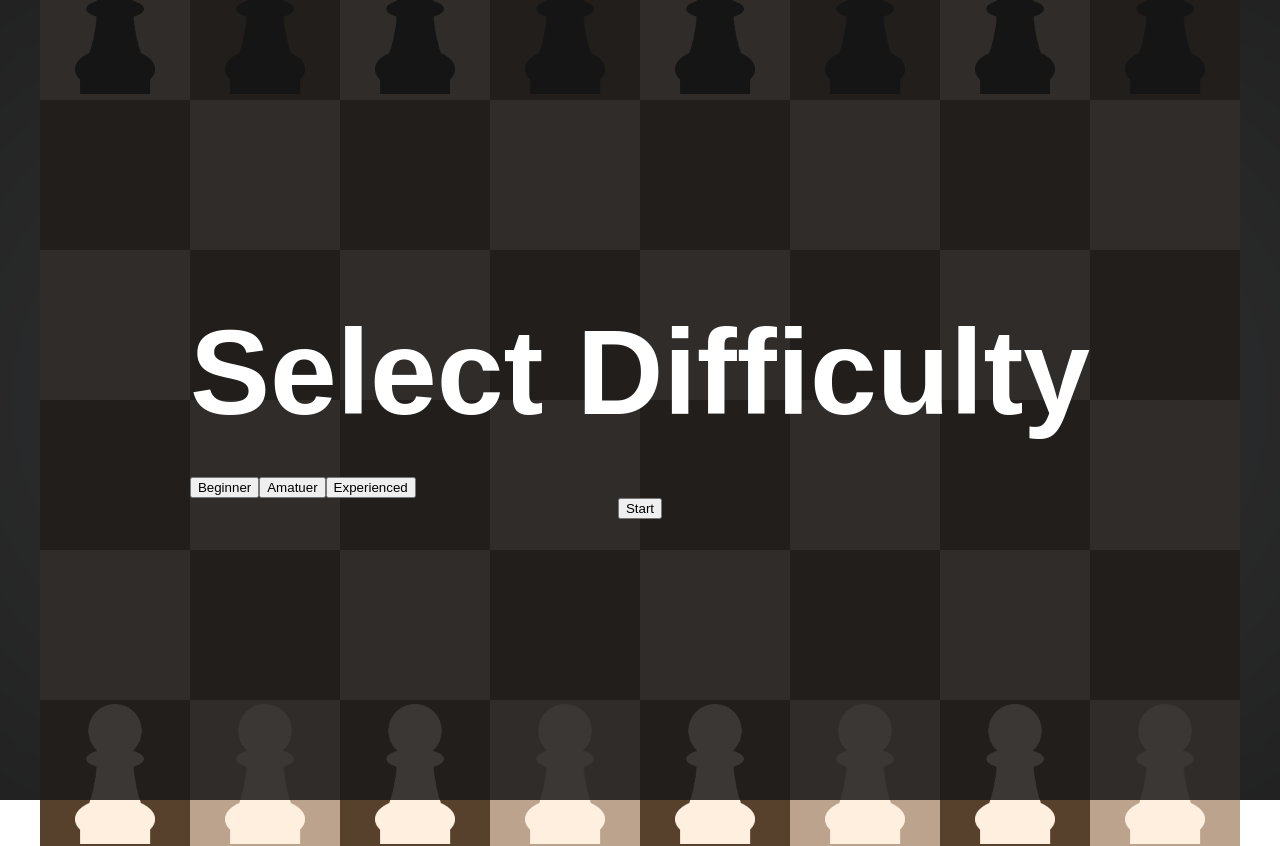
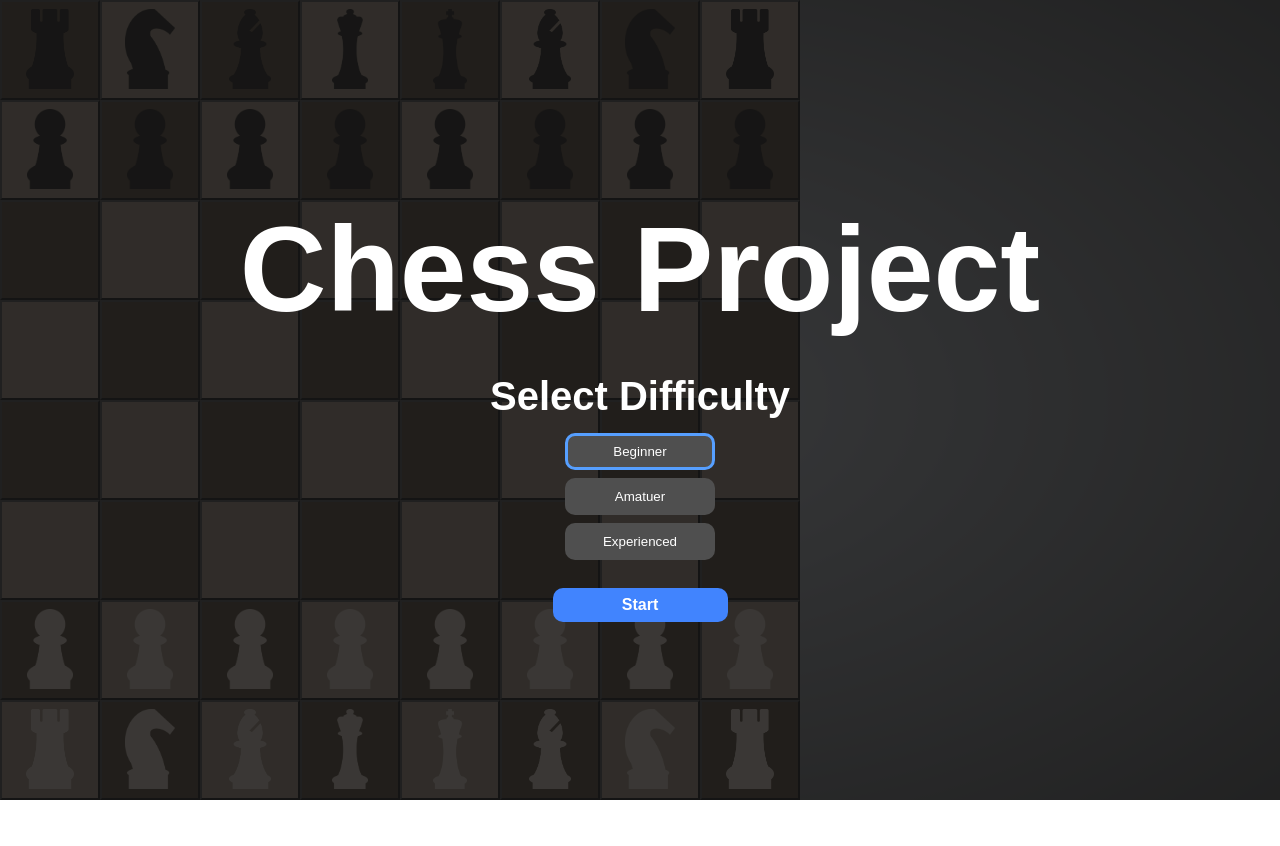
Before and after one commit to camgraham22/React-Chess, a React (Vite) app: page / in a window 1280 px wide. Shown: the top 846 px of the page. After the commit the page ends 800 px from the top, so only its background shows below. Built offline with nearby package versions, Linux system fonts and the light colour scheme.

Commit message:
Added start screen and displaying of what piece AI moved

```diff
--- a/src/App.css
+++ b/src/App.css
@@ -55,12 +55,31 @@ html, body {
 }
 
 .invalid-move {
-  background-color: rgba(0, 0, 0, 0);
+  background-color: transparent;
 }
 
 .chess-image {
+  position: relative;
+  z-index: 2;
   height:140px;
   width: auto;
+}
+
+@media (max-width: 1920px) {
+
+   .chess-board-container {
+    width: 800px;
+    height: 800px;
+  }
+  .grid-container {
+    width: 800px;
+    height: 800px;
+  }
+
+  .chess-image {
+    height: 80px;
+    width: auto;
+  }
 }
 
 .pop-up{
@@ -90,7 +109,7 @@ html, body {
   align-content: center;
   flex-direction: column;
   position: absolute;
-  z-index: 1;
+  z-index: 3;
   height: 100vh;
   width: 100vw;
   top: 0;
@@ -152,7 +171,7 @@ html, body {
   align-content: center;
   flex-direction: column;
   position: absolute;
-  z-index: 1;
+  z-index: 3;
   height: 100vh;
   width: 100vw;
   top: 0;
@@ -173,7 +192,7 @@ html, body {
   align-content: center;
   flex-direction: column;
   position: absolute;
-  z-index: 1;
+  z-index: 100;
   height: 100vh;
   width: 100vw;
   top: 0;
@@ -188,3 +207,54 @@ html, body {
   line-height: 20px;
   color: white;
 }
+
+.start-button {
+  margin-top: 20px;
+  padding: 8px;
+  border-radius: 10px;
+  border: none;
+  background-color: rgb(65, 132, 254);
+  color: white;
+  font-size: 16px;
+  font-weight: bold;
+  width: 175px;
+}
+
+.start-button:hover {
+  background-color: rgb(91, 148, 255);
+}
+
+.select-difficulty {
+  display: flex;
+  flex-direction: column;
+  font-size: 20px;
+  align-items: center;
+}
+
+.difficulty-btn {
+  border: 3px solid transparent;
+  margin-bottom: 8px;
+  padding: 8px;
+  border-radius: 10px;
+  background-color: rgb(79, 79, 79);
+  color: white;
+  width: 150px;
+}
+
+.difficulty-btn:hover {
+  background-color: rgb(115, 115, 115);
+}
+
+.difficulty-btn.selected {
+  border: 3px solid rgb(86, 159, 255);
+}
+
+.move-made {
+  z-index: 1;
+  pointer-events: none;
+  background-color: rgba(3, 96, 183, 0.418);
+}
+
+.no-move-made {
+  background-color: transparent;
+}
--- a/src/App.jsx
+++ b/src/App.jsx
@@ -26,7 +26,7 @@ function App() {
 
   return (
     <div className="app-container">
-          {showStartScreen && <StartScreen setMaxDepth={setMaxDepth} setShowStartScreen={setShowStartScreen} />}
+          {showStartScreen && <StartScreen maxDepth={maxDepth} setMaxDepth={setMaxDepth} setShowStartScreen={setShowStartScreen} />}
           <ChessBoard boardState={boardState} updateBoardState={updateBoardState} resetBoard={resetBoard} maxDepth={maxDepth} />
     </div>
   )
--- a/src/components/board.jsx
+++ b/src/components/board.jsx
@@ -1,8 +1,10 @@
 import { useState, useEffect } from 'react';
 import '../App.css';
 import MoveValidator from './moveValidator';
+import PreviousMove from './previousMove';
 import { getValidMoves } from './moveValidator';
 import getAIMove from './recursionAIMove';
+import { getBishopMoves, isEnemyPiece } from './pieceMoves';
 import getBoardScore from './boardScore';
 
 export default function ChessBoard({boardState, updateBoardState, resetBoard, maxDepth}) {
@@ -20,12 +22,15 @@ export default function ChessBoard({boardState, updateBoardState, resetBoard, ma
     const [ currentRow, setCurrentRow ] = useState(-1);
     const [ currentColumn, setCurrentColumn ] = useState(-1);
     const [ validateMove , setValidateMove ] = useState(false);
+    const [ showPreviousMove, setShowPreviousMove ] = useState(false);
+    const [ previousMove, setPreviousMove ] = useState([[0,0], [0,0]]);
     const [ cannotMovePiece, setCannotMovePiece ] = useState(false);
     const [ whiteCheckmate, setWhiteCheckmate ] = useState(false);
     const [ blackCheckmate, setBlackCheckmate ] = useState(false);
     const [ whiteKingPos, setWhiteKingPos ] = useState([7,4]);
     const [ blackKingPos, setBlackKingPos ] = useState([0,4]);
     const [ turn, setTurn ] = useState(HUMAN);
+    const [ takenWhitePieces, setTakenWhitePieces ] = useState([]);
 
     const RESTING = 0;
     const MAKING_MOVE = 1;
@@ -46,19 +51,42 @@ export default function ChessBoard({boardState, updateBoardState, resetBoard, ma
         async function AiMove() {
             await new Promise(resolve => setTimeout(resolve, 50));
 
+            const oldState = boardState.map((row) => [...row])
+
             const moveMap = new Map();
             let bestMove;
+            let moveMade;
+            let oldPiece;
             for (let depth = 1; depth <= maxDepth; depth++) {
-                ({move: bestMove} = getAIMove(boardState, depth, AI, -Infinity, Infinity, bestMove, moveMap));
+                ({move: bestMove} = getAIMove(boardState, depth, AI, -Infinity, Infinity, bestMove, moveMap, setWhiteCheckmate, setBlackCheckmate));
                 for (let row = 0; row < rows; row++) {
                     for (let column = 0; column < columns; column++) {
+                        if (oldState[row][column] !== bestMove[row][column] && depth === maxDepth) {
+                            if (moveMade === undefined) {
+                                moveMade = [row, column];
+                                continue;
+                            }
+                            else if (oldPiece === undefined) {
+                                oldPiece = [row, column];
+                            }
+
+                        }
                         const pieceValue = boardState[row][column];
                         if (pieceValue === WHITE_KING) { setWhiteKingPos([row, column]); }
                         if (pieceValue === BLACK_KING) { setBlackKingPos([row, column]); }
                     }
                 }
             }
+            const bestMoveScore = getBoardScore(bestMove);
+            if (bestMoveScore > 100000) {
+                setWhiteCheckmate(true);
+            }
+            if (bestMoveScore < -100000) {
+                setBlackCheckmate(true);
+            }
             updateBoardState(bestMove);
+            setShowPreviousMove(true);
+            setPreviousMove([moveMade, oldPiece]);
             setTurn(HUMAN);
             setAiState(RESTING);
         }
@@ -101,7 +129,7 @@ export default function ChessBoard({boardState, updateBoardState, resetBoard, ma
                     key={`${row}:${column}`}
                     className={lastCellBlack ? "white" : "black"}
                     disabled={turn===AI}
-                    onClick={() => {setValidateMove(true), setCurrentRow(row), setCurrentColumn(column)}}>
+                    onClick={() => handleTurn(row, column)}>
                     {!(pieceImage === undefined) && <img src={pieceImage} className="chess-image"></img>}
                 </button>);
             lastCellBlack = !lastCellBlack;
@@ -122,6 +150,15 @@ export default function ChessBoard({boardState, updateBoardState, resetBoard, ma
         setBlackCheckmate(newCheckmate);
     }, [JSON.stringify(tempBlackMoves)]);
 
+    function handleTurn(row, column) {
+        if (turn === HUMAN && isEnemyPiece(boardState[row][column], WHITE)) {
+            return;
+        }
+        setValidateMove(true);
+        setShowPreviousMove(false);
+        setCurrentRow(row);
+        setCurrentColumn(column)
+    }
     function isWhite(pieceValue) {
         return pieceValue > 0;
     }
@@ -133,15 +170,20 @@ export default function ChessBoard({boardState, updateBoardState, resetBoard, ma
     const checkmateText = `\n${checkmateWinner} wins!`
     return (
         <div>
-            {(AiState !== RESTING ) && <div className="loading">AI Thinking...!</div>}
+
+            {(AiState !== RESTING ) && <div className="loading">AI Thinking...</div>}
             {(whiteCheckmate || blackCheckmate) && <div className="game-over"><div>Game over!<p>{checkmateText}</p><button className="play-again-btn" onClick={() => resetBoard()}>Play Again</button></div></div>}
             {cannotMovePiece && <div className="pop-up">This piece can't be moved.<br /> It's blocked or king would be in check!</div>}
-            <div className="chess-board-container">
+
+            <div>{takenWhitePieces}</div>
+            <div className="ches}s-board-container">
                     {validateMove &&
                      <MoveValidator
                         pieceValue={boardState[currentRow][currentColumn]}
-                        currentRow={currentRow} currentColumn={currentColumn}
-                        boardState={boardState} updateBoardState={updateBoardState}
+                        currentRow={currentRow}
+                        currentColumn={currentColumn}
+                        boardState={boardState}
+                        updateBoardState={updateBoardState}
                         setCannotMovePiece={setCannotMovePiece}
                         setValidateMove={setValidateMove}
                         setWhiteKingPos={setWhiteKingPos}
@@ -149,7 +191,10 @@ export default function ChessBoard({boardState, updateBoardState, resetBoard, ma
                         whiteKingPos={whiteKingPos}
                         blackKingPos={blackKingPos}
                         setTurn={setTurn}
-                        turn={turn} />}
+                        turn={turn}
+                        />}
+
+                    {showPreviousMove && <PreviousMove previousMove={previousMove} />}
                 <div className="grid-container">{cells}</div>
             </div>
         </div>
--- a/src/components/boardScore.jsx
+++ b/src/components/boardScore.jsx
@@ -1,4 +1,8 @@
+import isInCheck from "./checkChecker";
 import { getValidMoves } from "./moveValidator";
+
+const WHITE = 1;
+const BLACK = -1;
 
 export default function getBoardScore(boardState) {
 
@@ -84,6 +88,7 @@ export default function getBoardScore(boardState) {
         knight: 300,
         rook: 500,
         queen: 900,
+        check: 10000,
         checkmate: 100000,
     }
 
@@ -139,6 +144,14 @@ export default function getBoardScore(boardState) {
         }
     }
 
+    if (isInCheck(boardState, whiteKingPos, WHITE)) {
+        blackTotal += rewardMaterialTable.check;
+    }
+
+    if (isInCheck(boardState, blackKingPos, BLACK)) {
+        whiteTotal += rewardMaterialTable.check;
+    }
+
     const tempValidWhiteMoves = tempWhiteMoves.flat();
     const whiteCheckmate = tempValidWhiteMoves.every(cell => cell === 0);
     if (whiteCheckmate) { whiteTotal += rewardMaterialTable.checkmate; }
--- a/src/components/pieceMoves.jsx
+++ b/src/components/pieceMoves.jsx
@@ -23,7 +23,7 @@ export function getPawnMoves(tempMoves, currentRow, currentColumn, boardState, c
         }
     }
 
-    if (currentRow === 1 && currentPieceColor === BLACK ) {
+    if (currentRow === 1 && currentPieceColor === BLACK) {
         if (boardState[currentRow + 2][currentColumn] === EMPTY && boardState[currentRow + 1][currentColumn] === EMPTY) {
             let tempState = boardState.map((row) => [...row]);
             tempState[currentRow + 2][currentColumn] = PAWN_MOVE;
@@ -215,7 +215,6 @@ function diagonalMoves(startingRow, startingColumn, stepVertical, stepHorizontal
 
 function adjacentMoves(currentRow, currentColumn, stepVertical, stepHorizontal, tempMoves, boardState, currentPieceColor, whiteKingPos, blackKingPos) {
     const KING_MOVE = 6 * currentPieceColor;
-    const kingPos = currentPieceColor === WHITE ? whiteKingPos : blackKingPos;
     const kingColor = currentPieceColor;
     const tempRow = currentRow + stepVertical;
     const tempColumn = currentColumn + stepHorizontal;
--- /dev/null
+++ b/src/components/previousMove.jsx
@@ -0,0 +1,27 @@
+export default function PreviousMove({previousMove}) {
+    const moveMadeRow = previousMove[0][0];
+    const moveMadeColumn = previousMove[0][1];
+    const oldPieceRow = previousMove[1][0];
+    const oldPieceColumn = previousMove[1][1];
+
+    const rows = 8;
+    const columns = 8;
+    let cells = [];
+
+    for (let row = 0; row < rows; row++) {
+        for (let column = 0; column < columns; column++) {
+            if (( row === moveMadeRow && column === moveMadeColumn ) ||
+            ( row === oldPieceRow && column === oldPieceColumn )) {
+                cells.push(<div key={`${row}:${column}`} className="move-made" />)
+            }
+            else {
+                cells.push(<div key={`${row}:${column}`} className="no-move-made" />)
+            }
+        }
+    }
+    return (
+        <>
+            <div className="grid-container">{cells}</div>
+        </>
+    )
+}
--- a/src/components/recursionAIMove.jsx
+++ b/src/components/recursionAIMove.jsx
@@ -119,13 +119,17 @@ function getPawnMoves(currentRow, currentColumn, boardState, currentPieceColor)
         let tempState = boardState.map((row) => [...row]);
         tempState[currentRow - PAWN_MOVE][currentColumn - PAWN_MOVE] = PAWN_MOVE;
         tempState[currentRow][currentColumn] = EMPTY;
-        totalPawnMoves.push([tempState, NO_CAPTURE]);
+        // totalPawnMoves.push([tempState, NO_CAPTURE]);
+        totalPawnMoves.push(tempState);
+
     }
     if (inBounds(currentRow - PAWN_MOVE, currentColumn + PAWN_MOVE) && isEnemyPiece(boardState[currentRow - PAWN_MOVE][currentColumn + PAWN_MOVE], currentPieceColor)) {
         let tempState = boardState.map((row) => [...row]);
         tempState[currentRow - PAWN_MOVE][currentColumn + PAWN_MOVE] = PAWN_MOVE;
         tempState[currentRow][currentColumn] = EMPTY;
-        totalPawnMoves.push([tempState, NO_CAPTURE]);
+        // totalPawnMoves.push([tempState, NO_CAPTURE]);
+        totalPawnMoves.push(tempState);
+
     }
     if (currentRow === 6 && currentPieceColor === WHITE) {
         if (boardState[currentRow - 2][currentColumn] === EMPTY && boardState[currentRow - 1][currentColumn] === EMPTY) {
@@ -304,7 +308,7 @@ function adjacentMoves(currentRow, currentColumn, stepVertical, stepHorizontal,
         if (!isFriendlyPiece(boardState[tempRow][tempColumn], currentPieceColor)) {
             let tempState = boardState.map((row) => [...row]);
             tempState[tempRow][tempColumn] = KING_MOVE;
-            tempState[tempRow - stepVertical][tempColumn - stepHorizontal] = EMPTY;
+            tempState[currentRow][currentColumn] = EMPTY;
             tempAdjacentMoves.push(tempState);
         }
     }
--- a/src/components/startScreen.jsx
+++ b/src/components/startScreen.jsx
@@ -1,13 +1,16 @@
-export default function StartScreen({ setMaxDepth, setShowStartScreen }) {
+export default function StartScreen({ maxDepth, setMaxDepth, setShowStartScreen }) {
     return (
         <div className="start-screen">
-            <div>
+            <h1>Chess Project</h1>
+            <div className="select-difficulty">
                 <h1>Select Difficulty</h1>
-                <button onClick={() => setMaxDepth(2)}>Beginner</button>
-                <button onClick={() => setMaxDepth(4)}>Amatuer</button>
-                <button onClick={() => setMaxDepth(6)}>Experienced</button>
+                <>
+                    <button className={maxDepth === 2 ? "difficulty-btn selected" : "difficulty-btn"} onClick={() => setMaxDepth(2)}>Beginner</button>
+                    <button className={maxDepth === 4 ? "difficulty-btn selected" : "difficulty-btn"} onClick={() => setMaxDepth(4)}>Amatuer</button>
+                    <button className={maxDepth === 6 ? "difficulty-btn selected" : "difficulty-btn"} onClick={() => setMaxDepth(6)}>Experienced</button>
+                </>
             </div>
-            <button onClick={() => setShowStartScreen(false)}>Start</button>
+            <button className="start-button" onClick={() => setShowStartScreen(false)}>Start</button>
         </div>
     )
 }
```
Also changed, not shown: src/components/moveValidator.jsx (+16 -2 lines).
